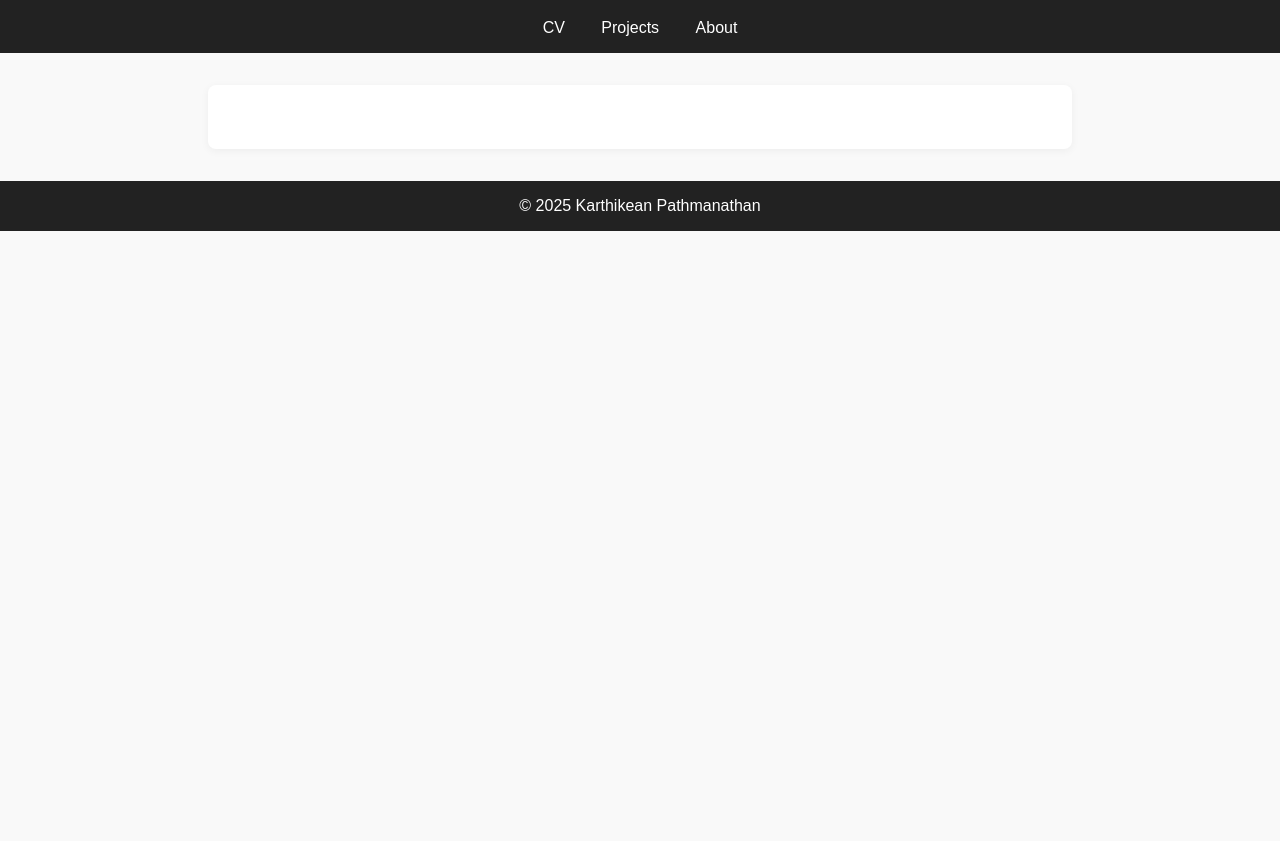
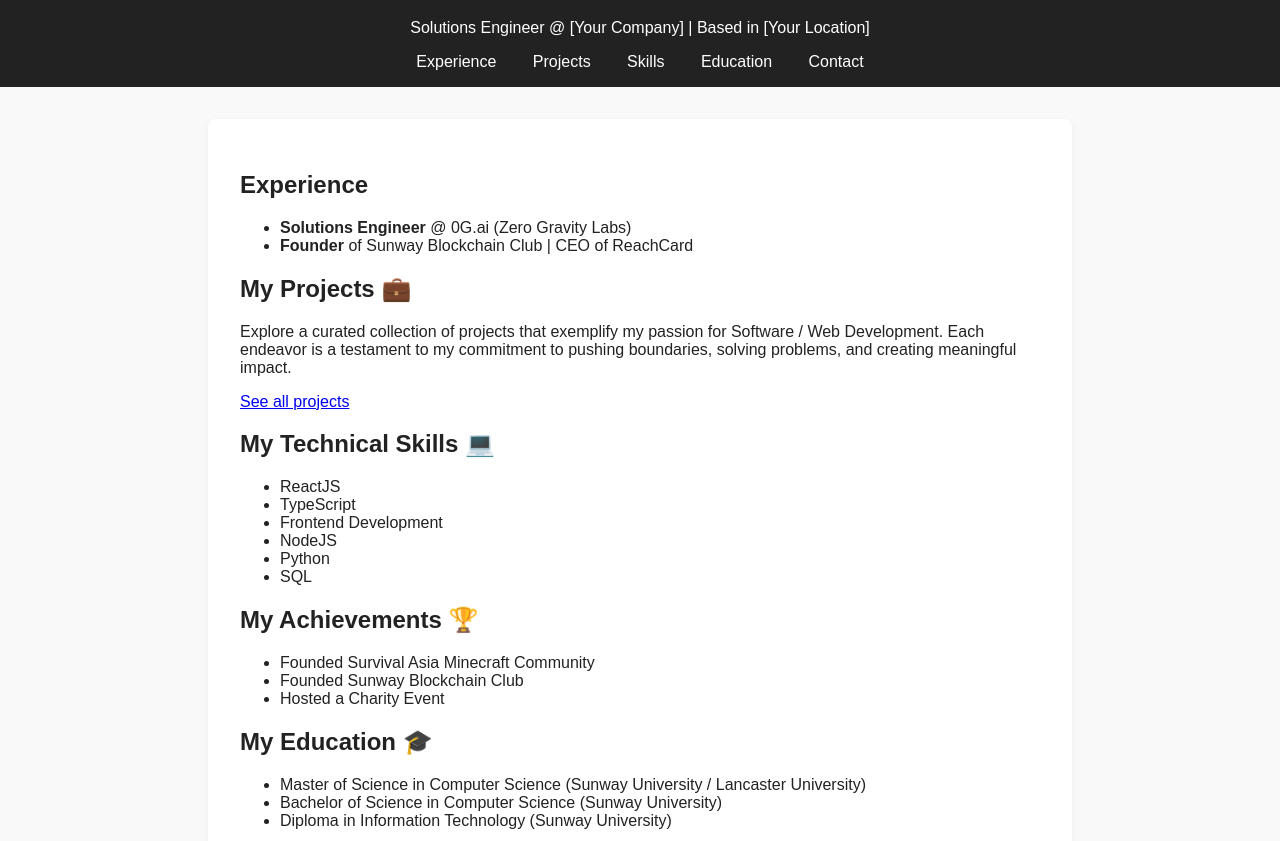
Before and after one commit to madebynoturmom/Karthikean-Pathmanathan-CV, a plain HTML site: page index.html in a window 1280 px wide. Shown: the part 111-952 px from the top of the page. Before the commit the page ends 800 px from the top, so only its background shows below. Drawn offline with Linux system fonts and the light colour scheme.

Commit message:
Update index.html 1

```diff
--- a/index.html
+++ b/index.html
@@ -4,7 +4,7 @@
 <head>
   <meta charset="UTF-8">
   <meta name="viewport" content="width=device-width, initial-scale=1.0">
-  <title>Karthikean Pathmanathan</title>
+  <title>Karthikean Pathmanathan - CV</title>
   <link rel="stylesheet" href="assets/css/main.css">
   <link rel="stylesheet" href="assets/css/print.css" media="print">
 </head>
@@ -12,14 +12,69 @@
   <header>
     <img src="assets/img/profile.jpg" alt="Profile Photo" style="width:140px;height:140px;border-radius:50%;object-fit:cover;margin-bottom:1em;">
     <h1>Karthikean Pathmanathan</h1>
+    <p>Solutions Engineer @ [Your Company] | Based in [Your Location]</p>
     <nav>
-      <a href="index.html">CV</a>
-      <a href="projects.html">Projects</a>
-      <a href="about.html">About</a>
+      <a href="#experience">Experience</a>
+      <a href="#projects">Projects</a>
+      <a href="#skills">Skills</a>
+      <a href="#education">Education</a>
+      <a href="#contact">Contact</a>
     </nav>
   </header>
   <main>
-    <!-- CV content here -->
+    <section id="experience">
+      <h2>Experience</h2>
+      <ul>
+        <li><strong>Solutions Engineer</strong> @ 0G.ai (Zero Gravity Labs)</li>
+        <li><strong>Founder</strong> of Sunway Blockchain Club | CEO of ReachCard</li>
+        <!-- Add more experience here -->
+      </ul>
+    </section>
+    <section id="projects">
+      <h2>My Projects 💼</h2>
+      <p>Explore a curated collection of projects that exemplify my passion for Software / Web Development. Each endeavor is a testament to my commitment to pushing boundaries, solving problems, and creating meaningful impact.</p>
+      <!-- List projects or link to projects.html -->
+      <a href="projects.html">See all projects</a>
+    </section>
+    <section id="skills">
+      <h2>My Technical Skills 💻</h2>
+      <ul class="skills-list">
+        <li>ReactJS</li>
+        <li>TypeScript</li>
+        <li>Frontend Development</li>
+        <li>NodeJS</li>
+        <li>Python</li>
+        <li>SQL</li>
+        <!-- Add more skills -->
+      </ul>
+    </section>
+    <section id="achievements">
+      <h2>My Achievements 🏆</h2>
+      <ul>
+        <li>Founded Survival Asia Minecraft Community</li>
+        <li>Founded Sunway Blockchain Club</li>
+        <li>Hosted a Charity Event</li>
+        <!-- Add more achievements -->
+      </ul>
+    </section>
+    <section id="education">
+      <h2>My Education 🎓</h2>
+      <ul>
+        <li>Master of Science in Computer Science (Sunway University / Lancaster University)</li>
+        <li>Bachelor of Science in Computer Science (Sunway University)</li>
+        <li>Diploma in Information Technology (Sunway University)</li>
+        <!-- Add more education -->
+      </ul>
+    </section>
+    <section id="contact">
+      <h2>Connect</h2>
+      <ul class="contact-list">
+        <li><a href="mailto:your@email.com">Email</a></li>
+        <li><a href="https://github.com/yourusername">GitHub</a></li>
+        <li><a href="https://linkedin.com/in/yourusername">LinkedIn</a></li>
+        <!-- Add more contact/social links -->
+      </ul>
+    </section>
   </main>
   <footer>
     &copy; 2025 Karthikean Pathmanathan
```
